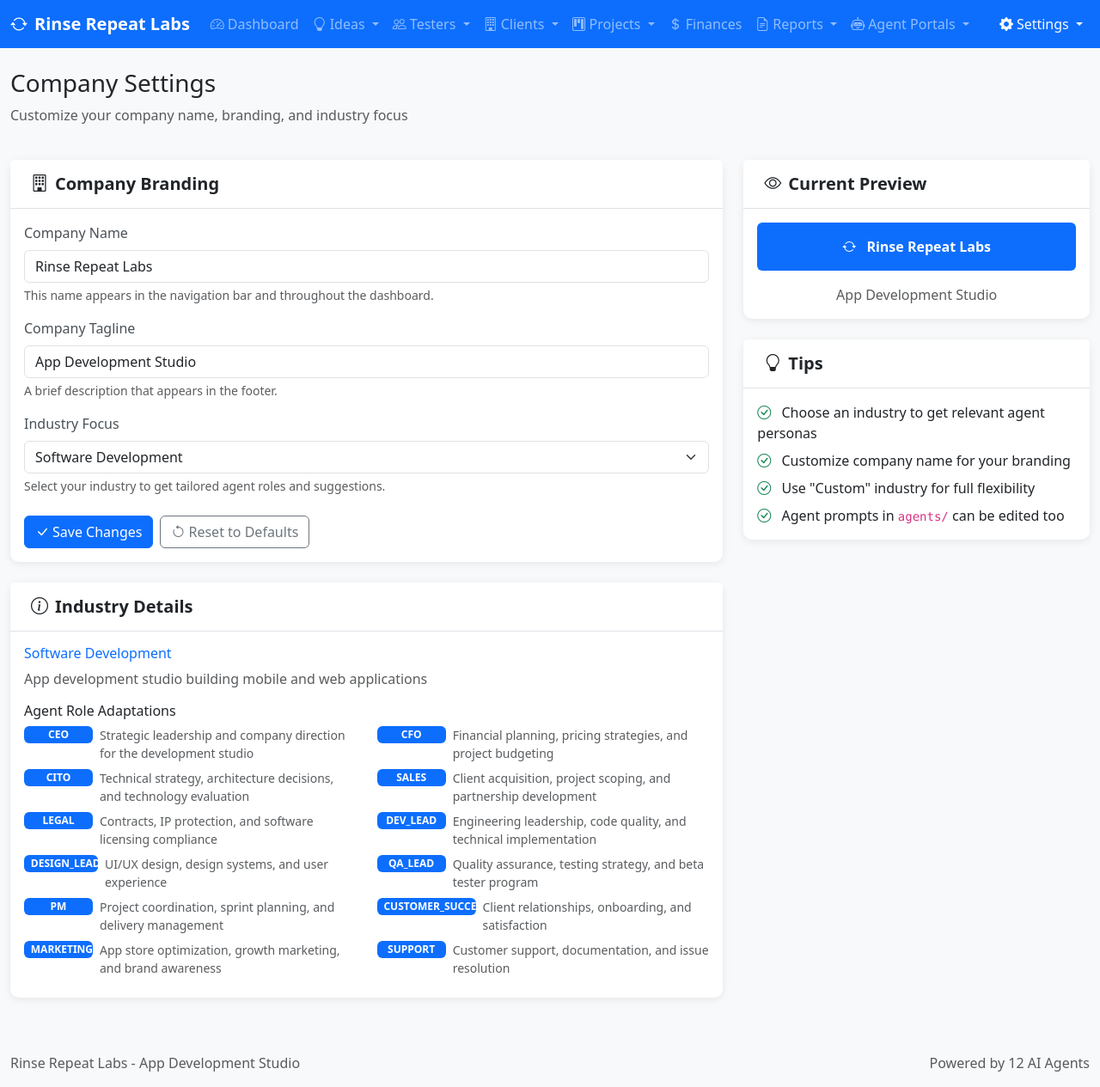
After one commit to imcmurray/RRL, a Flask app: page /settings in a window 1280 px wide. The commit adds this page. Shown: the whole page at 86% size. Run offline with Flask 3, Linux system fonts and the light colour scheme; some libraries are stand-ins or nearby versions.

Commit message:
Add customizable company settings with industry presets
Allow users to rebrand the dashboard for any business type while
keeping software development as default. Changes include:

- Add SettingsStore for company configuration persistence
- Create 7 industry presets (software, marketing, consulting, etc.)
- Add Settings page with live industry preview
- Update base.html to use dynamic company name/tagline
- Add Company Settings link to Settings dropdown
- Update User Guide with customization documentation

```diff
--- a/webapp/app.py
+++ b/webapp/app.py
@@ -20,6 +20,7 @@ from src.data_store import (
     get_projects_store,
     get_finances_store,
     get_agent_requests_store,
+    get_settings_store,
     IdeaStatus,
     TesterStatus,
     ProjectStatus,
@@ -27,6 +28,7 @@ from src.data_store import (
     PaymentType,
     FeatureRequestStatus,
     FeatureRequestPriority,
+    INDUSTRY_PRESETS,
 )
 from src import reports
 from src.utils import query_decisions, list_meetings, load_file
@@ -116,6 +118,22 @@ def status_badge(status):
 def favicon():
     """Serve favicon to avoid 404 errors."""
     return '', 204  # No content - browser will use default
+
+
+# =============================================================================
+# CONTEXT PROCESSOR - Inject settings into all templates
+# =============================================================================
+
+@app.context_processor
+def inject_company_settings():
+    """Inject company settings into all templates."""
+    settings = get_settings_store().get()
+    return {
+        'company_name': settings.get('company_name', 'Rinse Repeat Labs'),
+        'company_tagline': settings.get('company_tagline', 'App Development Studio'),
+        'company_industry': settings.get('industry', 'software_development'),
+        'company_settings': settings,
+    }
 
 
 # =============================================================================
@@ -1983,6 +2001,82 @@ def agent_request_vote(request_id):
 
 
 # =============================================================================
+# SETTINGS
+# =============================================================================
+
+@app.route('/settings')
+def settings_page():
+    """Company settings page."""
+    settings = get_settings_store().get()
+
+    return render_template('settings/index.html',
+        settings=settings,
+        industry_presets=INDUSTRY_PRESETS
+    )
+
+
+@app.route('/settings/update', methods=['POST'])
+def settings_update():
+    """Update company settings."""
+    store = get_settings_store()
+
+    # Get form data
+    company_name = request.form.get('company_name', '').strip()
+    company_tagline = request.form.get('company_tagline', '').strip()
+    industry = request.form.get('industry', 'software_development')
+
+    # Update settings
+    updates = {}
+
+    if company_name:
+        updates['company_name'] = company_name
+
+    if company_tagline:
+        updates['company_tagline'] = company_tagline
+
+    if industry:
+        updates['industry'] = industry
+        # If changing to a preset industry, optionally update defaults
+        if industry in INDUSTRY_PRESETS and industry != 'custom':
+            preset = INDUSTRY_PRESETS[industry]
+            # Only update name/tagline if they match the old preset (user hasn't customized)
+            current = store.get()
+            old_industry = current.get('industry', 'software_development')
+            if old_industry in INDUSTRY_PRESETS:
+                old_preset = INDUSTRY_PRESETS[old_industry]
+                if current.get('company_name') == old_preset.get('default_company_name'):
+                    updates['company_name'] = preset.get('default_company_name', company_name)
+                if current.get('company_tagline') == old_preset.get('default_tagline'):
+                    updates['company_tagline'] = preset.get('default_tagline', company_tagline)
+
+    if updates:
+        store.update(updates)
+        flash('Settings updated successfully!', 'success')
+
+    return redirect(url_for('settings_page'))
+
+
+@app.route('/settings/reset', methods=['POST'])
+def settings_reset():
+    """Reset settings to defaults for current industry."""
+    store = get_settings_store()
+    current = store.get()
+    industry = current.get('industry', 'software_development')
+
+    if industry in INDUSTRY_PRESETS:
+        preset = INDUSTRY_PRESETS[industry]
+        store.update({
+            'company_name': preset.get('default_company_name', 'My Company'),
+            'company_tagline': preset.get('default_tagline', 'Your Business'),
+        })
+        flash(f'Settings reset to {preset["name"]} defaults.', 'success')
+    else:
+        flash('Cannot reset custom industry settings.', 'warning')
+
+    return redirect(url_for('settings_page'))
+
+
+# =============================================================================
 # ERROR HANDLERS
 # =============================================================================
 
--- a/webapp/templates/base.html
+++ b/webapp/templates/base.html
@@ -3,7 +3,7 @@
 <head>
     <meta charset="UTF-8">
     <meta name="viewport" content="width=device-width, initial-scale=1.0">
-    <title>{% block title %}Dashboard{% endblock %} - Rinse Repeat Labs</title>
+    <title>{% block title %}Dashboard{% endblock %} - {{ company_name }}</title>
     <link href="https://cdn.jsdelivr.net/npm/bootstrap@5.3.2/dist/css/bootstrap.min.css" rel="stylesheet">
     <link href="https://cdn.jsdelivr.net/npm/bootstrap-icons@1.11.1/font/bootstrap-icons.css" rel="stylesheet">
     <link href="{{ url_for('static', filename='css/style.css') }}" rel="stylesheet">
@@ -12,7 +12,7 @@
     <nav class="navbar navbar-expand-lg navbar-dark bg-primary">
         <div class="container-fluid">
             <a class="navbar-brand" href="{{ url_for('dashboard') }}">
-                <i class="bi bi-arrow-repeat me-2"></i>Rinse Repeat Labs
+                <i class="bi bi-arrow-repeat me-2"></i>{{ company_name }}
             </a>
             <button class="navbar-toggler" type="button" data-bs-toggle="collapse" data-bs-target="#navbarNav">
                 <span class="navbar-toggler-icon"></span>
@@ -120,6 +120,7 @@
                             </li>
                             <li><hr class="dropdown-divider"></li>
                             <li class="dropdown-header">System</li>
+                            <li><a class="dropdown-item" href="{{ url_for('settings_page') }}"><i class="bi bi-sliders me-2"></i>Company Settings</a></li>
                             <li><a class="dropdown-item" href="{{ url_for('agents_list') }}"><i class="bi bi-robot me-2"></i>AI Agent Team</a></li>
                             <li><a class="dropdown-item" href="{{ url_for('agent_requests_pending') }}"><i class="bi bi-bell me-2"></i>Pending Requests</a></li>
                             <li><hr class="dropdown-divider"></li>
@@ -152,7 +153,7 @@
         <div class="container-fluid">
             <div class="row">
                 <div class="col-md-6">
-                    <span class="text-muted">Rinse Repeat Labs - App Development Studio</span>
+                    <span class="text-muted">{{ company_name }} - {{ company_tagline }}</span>
                 </div>
                 <div class="col-md-6 text-end">
                     <span class="text-muted">Powered by 12 AI Agents</span>
--- /dev/null
+++ b/webapp/templates/settings/index.html
@@ -0,0 +1,191 @@
+{% extends "base.html" %}
+
+{% block title %}Settings{% endblock %}
+
+{% block content %}
+<div class="row mb-4">
+    <div class="col-md-8">
+        <h1 class="h3">Company Settings</h1>
+        <p class="text-muted">Customize your company name, branding, and industry focus</p>
+    </div>
+</div>
+
+<div class="row">
+    <!-- Main Settings Form -->
+    <div class="col-lg-8 mb-4">
+        <div class="card content-card">
+            <div class="card-header">
+                <h5 class="mb-0"><i class="bi bi-building me-2"></i>Company Branding</h5>
+            </div>
+            <div class="card-body">
+                <form action="{{ url_for('settings_update') }}" method="POST">
+                    <div class="mb-3">
+                        <label for="company_name" class="form-label">Company Name</label>
+                        <input type="text" class="form-control" id="company_name" name="company_name"
+                               value="{{ settings.company_name }}" placeholder="Your Company Name">
+                        <div class="form-text">This name appears in the navigation bar and throughout the dashboard.</div>
+                    </div>
+
+                    <div class="mb-3">
+                        <label for="company_tagline" class="form-label">Company Tagline</label>
+                        <input type="text" class="form-control" id="company_tagline" name="company_tagline"
+                               value="{{ settings.company_tagline }}" placeholder="Your Company Tagline">
+                        <div class="form-text">A brief description that appears in the footer.</div>
+                    </div>
+
+                    <div class="mb-4">
+                        <label for="industry" class="form-label">Industry Focus</label>
+                        <select class="form-select" id="industry" name="industry">
+                            {% for key, preset in industry_presets.items() %}
+                            <option value="{{ key }}" {% if settings.industry == key %}selected{% endif %}>
+                                {{ preset.name }}
+                            </option>
+                            {% endfor %}
+                        </select>
+                        <div class="form-text">
+                            Select your industry to get tailored agent roles and suggestions.
+                        </div>
+                    </div>
+
+                    <div class="d-flex gap-2">
+                        <button type="submit" class="btn btn-primary">
+                            <i class="bi bi-check-lg me-1"></i>Save Changes
+                        </button>
+                        <button type="button" class="btn btn-outline-secondary" data-bs-toggle="modal" data-bs-target="#resetModal">
+                            <i class="bi bi-arrow-counterclockwise me-1"></i>Reset to Defaults
+                        </button>
+                    </div>
+                </form>
+            </div>
+        </div>
+
+        <!-- Industry Preview -->
+        <div class="card content-card mt-4">
+            <div class="card-header">
+                <h5 class="mb-0"><i class="bi bi-info-circle me-2"></i>Industry Details</h5>
+            </div>
+            <div class="card-body">
+                <div id="industry-preview">
+                    {% set current_preset = industry_presets.get(settings.industry, industry_presets.software_development) %}
+                    <h6 class="text-primary">{{ current_preset.name }}</h6>
+                    <p class="text-muted mb-3">{{ current_preset.description }}</p>
+
+                    <h6 class="mt-3">Agent Role Adaptations</h6>
+                    <div class="row">
+                        {% for agent_id, role_desc in current_preset.agent_roles.items() %}
+                        <div class="col-md-6 mb-2">
+                            <div class="d-flex align-items-start">
+                                <span class="badge bg-primary me-2" style="min-width: 80px;">{{ agent_id | upper }}</span>
+                                <small class="text-muted">{{ role_desc[:80] }}{% if role_desc|length > 80 %}...{% endif %}</small>
+                            </div>
+                        </div>
+                        {% endfor %}
+                    </div>
+                </div>
+            </div>
+        </div>
+    </div>
+
+    <!-- Sidebar -->
+    <div class="col-lg-4">
+        <!-- Current Settings Card -->
+        <div class="card content-card mb-4">
+            <div class="card-header">
+                <h5 class="mb-0"><i class="bi bi-eye me-2"></i>Current Preview</h5>
+            </div>
+            <div class="card-body text-center">
+                <div class="p-3 rounded mb-3" style="background: var(--bs-primary); color: white;">
+                    <i class="bi bi-arrow-repeat me-2"></i>
+                    <strong>{{ settings.company_name }}</strong>
+                </div>
+                <p class="text-muted mb-0">{{ settings.company_tagline }}</p>
+            </div>
+        </div>
+
+        <!-- Quick Tips -->
+        <div class="card content-card">
+            <div class="card-header">
+                <h5 class="mb-0"><i class="bi bi-lightbulb me-2"></i>Tips</h5>
+            </div>
+            <div class="card-body">
+                <ul class="list-unstyled mb-0">
+                    <li class="mb-2">
+                        <i class="bi bi-check-circle text-success me-2"></i>
+                        Choose an industry to get relevant agent personas
+                    </li>
+                    <li class="mb-2">
+                        <i class="bi bi-check-circle text-success me-2"></i>
+                        Customize company name for your branding
+                    </li>
+                    <li class="mb-2">
+                        <i class="bi bi-check-circle text-success me-2"></i>
+                        Use "Custom" industry for full flexibility
+                    </li>
+                    <li class="mb-0">
+                        <i class="bi bi-check-circle text-success me-2"></i>
+                        Agent prompts in <code>agents/</code> can be edited too
+                    </li>
+                </ul>
+            </div>
+        </div>
+    </div>
+</div>
+
+<!-- Reset Confirmation Modal -->
+<div class="modal fade" id="resetModal" tabindex="-1">
+    <div class="modal-dialog">
+        <div class="modal-content">
+            <div class="modal-header">
+                <h5 class="modal-title">Reset to Defaults?</h5>
+                <button type="button" class="btn-close" data-bs-dismiss="modal"></button>
+            </div>
+            <div class="modal-body">
+                <p>This will reset your company name and tagline to the defaults for your selected industry.</p>
+                <p class="text-muted small mb-0">Your industry selection will remain unchanged.</p>
+            </div>
+            <div class="modal-footer">
+                <button type="button" class="btn btn-secondary" data-bs-dismiss="modal">Cancel</button>
+                <form action="{{ url_for('settings_reset') }}" method="POST" class="d-inline">
+                    <button type="submit" class="btn btn-warning">Reset to Defaults</button>
+                </form>
+            </div>
+        </div>
+    </div>
+</div>
+
+{% endblock %}
+
+{% block scripts %}
+<script>
+// Dynamic industry preview
+document.getElementById('industry').addEventListener('change', function() {
+    const presets = {{ industry_presets | tojson }};
+    const selected = this.value;
+    const preset = presets[selected];
+
+    if (preset) {
+        let html = `
+            <h6 class="text-primary">${preset.name}</h6>
+            <p class="text-muted mb-3">${preset.description}</p>
+            <h6 class="mt-3">Agent Role Adaptations</h6>
+            <div class="row">
+        `;
+
+        for (const [agentId, roleDesc] of Object.entries(preset.agent_roles)) {
+            const truncated = roleDesc.length > 80 ? roleDesc.substring(0, 80) + '...' : roleDesc;
+            html += `
+                <div class="col-md-6 mb-2">
+                    <div class="d-flex align-items-start">
+                        <span class="badge bg-primary me-2" style="min-width: 80px;">${agentId.toUpperCase()}</span>
+                        <small class="text-muted">${truncated}</small>
+                    </div>
+                </div>
+            `;
+        }
+
+        html += '</div>';
+        document.getElementById('industry-preview').innerHTML = html;
+    }
+});
+</script>
+{% endblock %}
```
Also changed, not shown: docs/USER_GUIDE.md (+51 -5 lines), src/data_store.py (+277 -0 lines).
